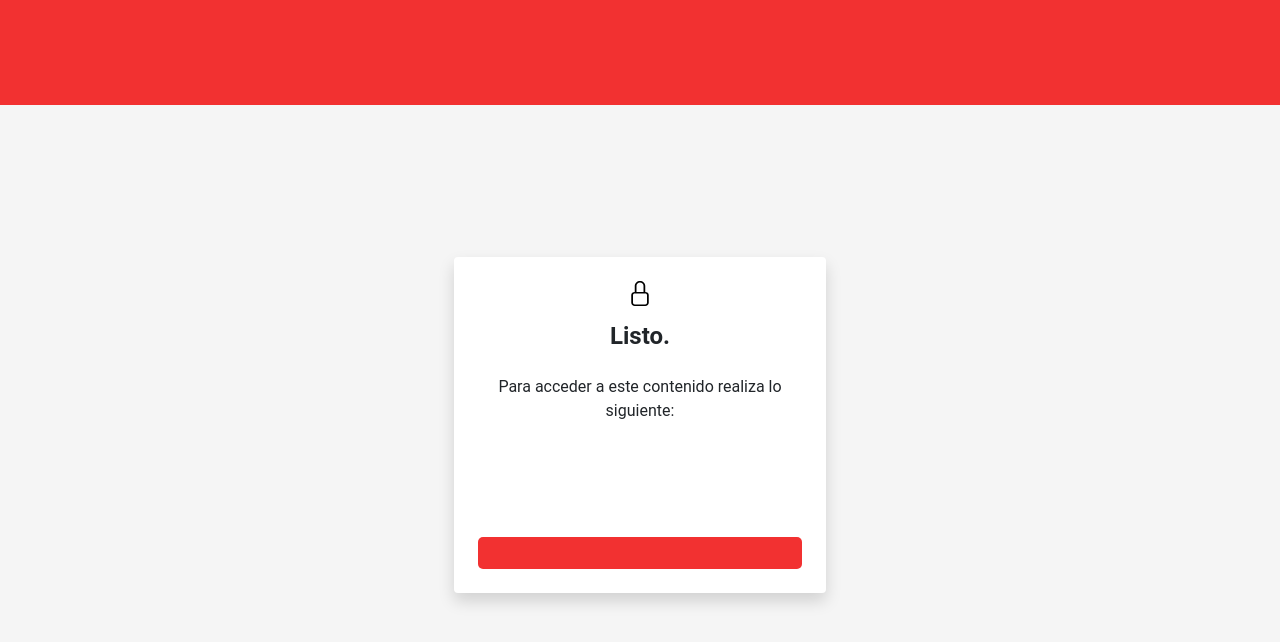
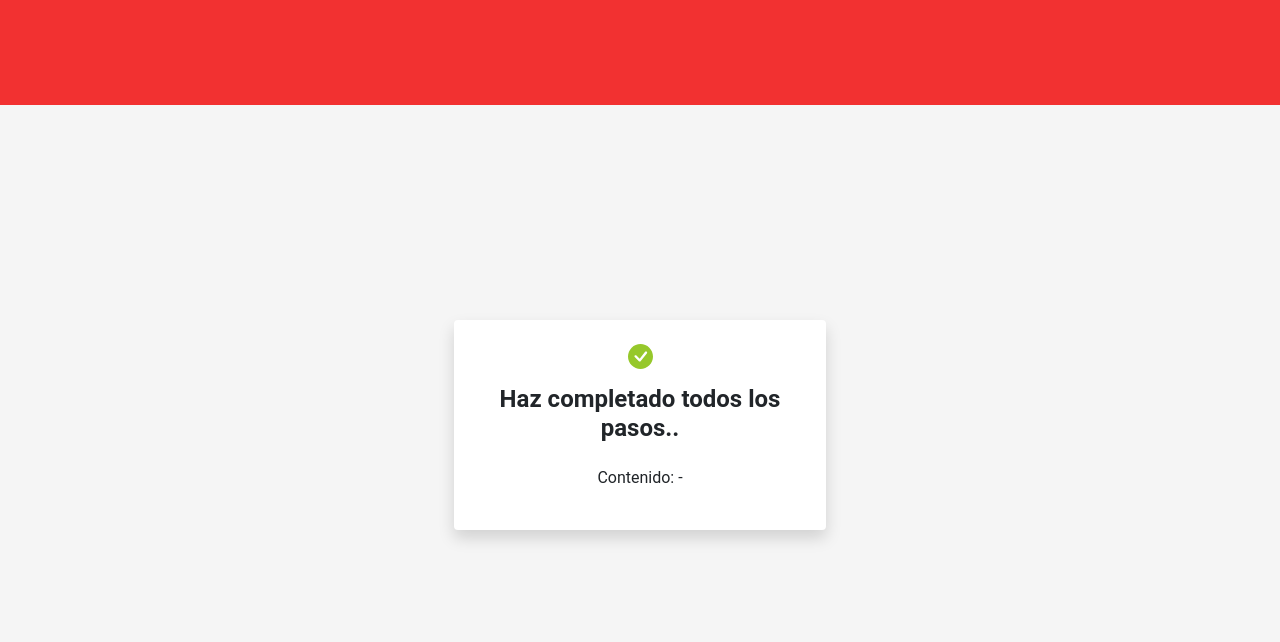
Before and after one commit to FREELANCER-ANGEL-ABRAHAM/project-get-front-end, a React (Create React App) app: page /result in a window 1280 px wide. Shown: the top 642 px of the page. Built offline with nearby package versions, Linux system fonts and the light colour scheme.

Commit message:
Modified result page

```diff
--- a/src/Result.js
+++ b/src/Result.js
@@ -1,19 +1,14 @@
 import { Card, Row } from "react-bootstrap";
 import CustomIcon from "./components/CustomIcon";
-import logo from "./assets/logo.svg"
-import lock from "./assets/lock.svg"
-import SocialIcon from "./components/SocialIcon";
-import CustomButton from "./components/CustomButton";
+import success from "./assets/check.svg"
 
 function Result() {
   return (
     <Row className="m-2 m-md-0" style={{height: "80vh", overflow: "hidden"}}>
       <Card className="col-12 col-md-4 mx-auto my-auto d-flex shadow p-4 text-center" style={{border: "none"}}>
-        <CustomIcon src={lock} alt="icon" height={25}></CustomIcon>
-        <Card.Title style={{fontWeight: "bold", fontSize: "1.5em"}}>Listo.</Card.Title>
-        <Card.Body style={{fontSize: "1em"}}>Para acceder a este contenido realiza lo siguiente:</Card.Body>
-        <SocialIcon src={logo} height={50} alt="Social Media Icon" />
-        <CustomButton text="DALE LIKE"/>
+        <CustomIcon src={success} alt="icon" height={25}></CustomIcon>
+        <Card.Title style={{fontWeight: "bold", fontSize: "1.5em"}}>Haz completado todos los pasos..</Card.Title>
+        <Card.Body style={{fontSize: "1em"}}>Contenido: -</Card.Body>
       </Card>
     </Row>
   );
```
